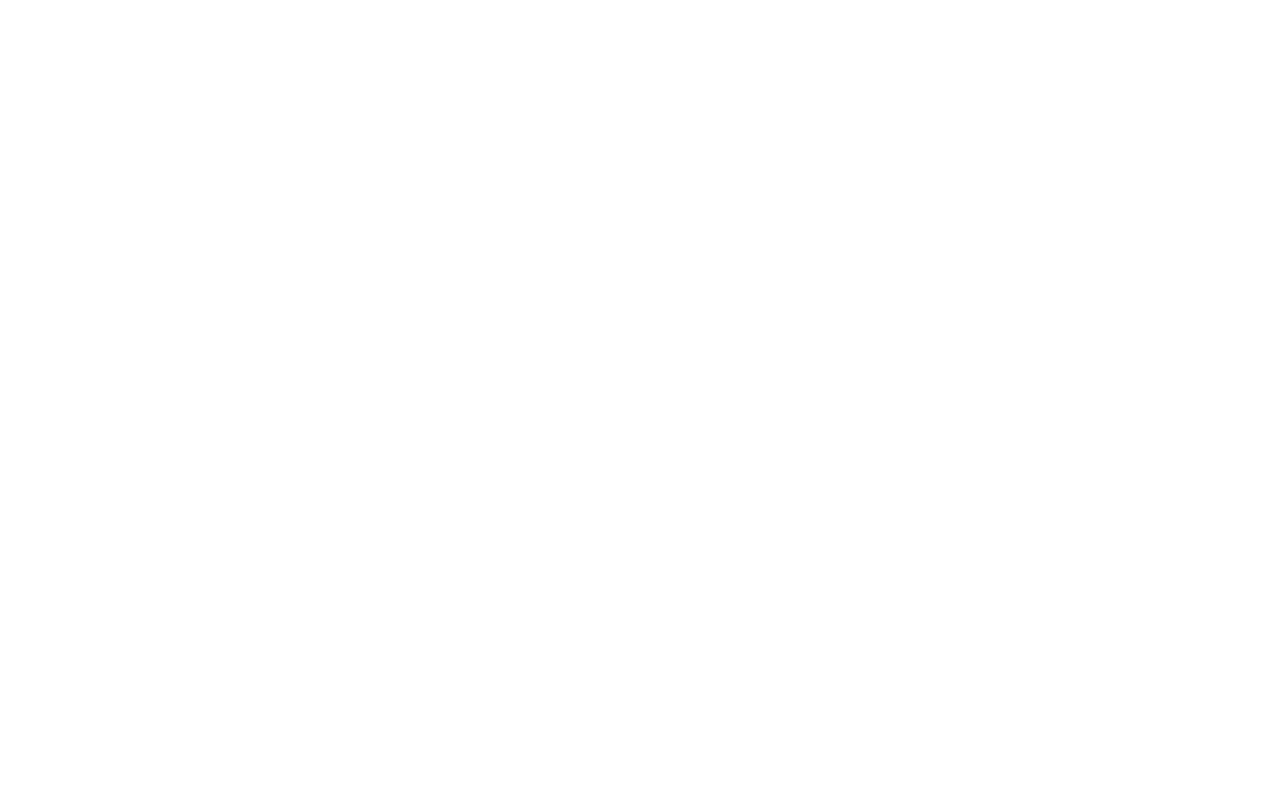
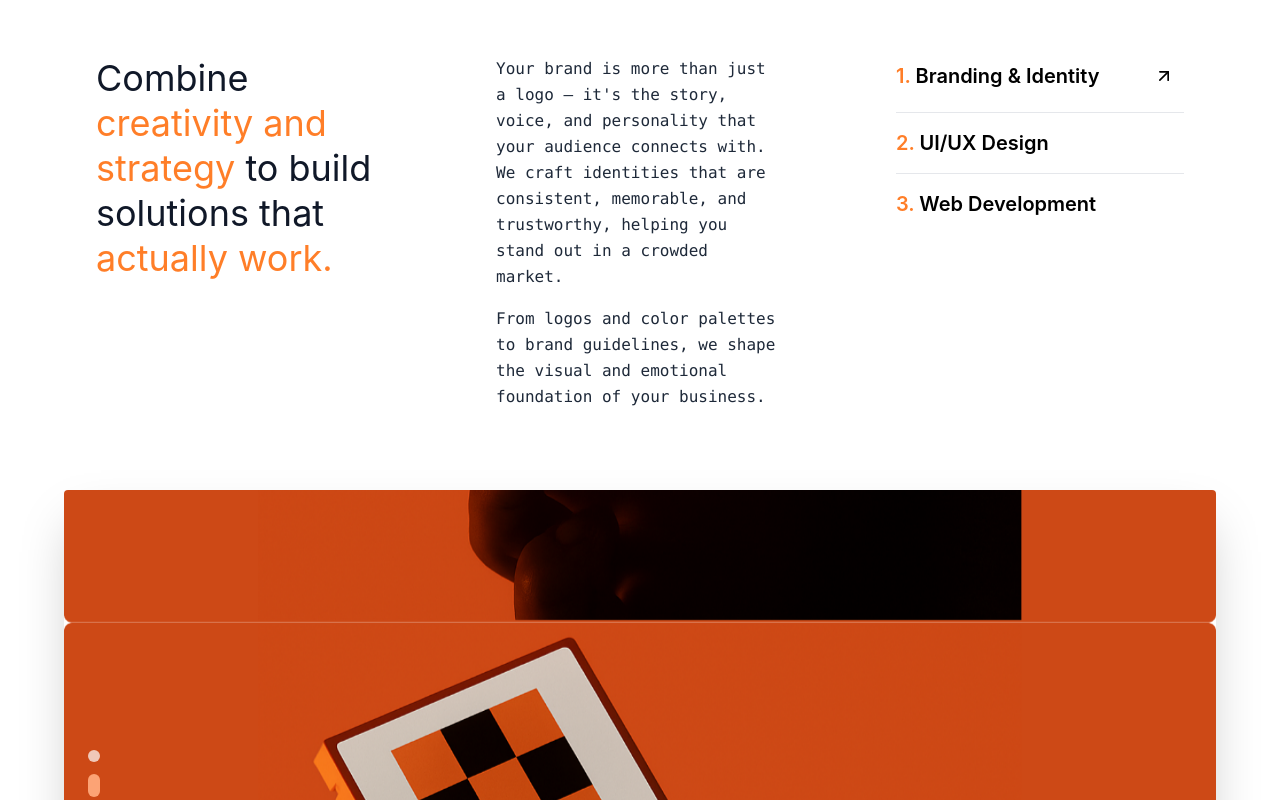
Before and after one commit to saifhusain62/Alvio_Client_Project, a React (Vite) app in the folder frontend/: page / in a window 1280 px wide. Shown: the part 1780-2580 px from the top of the page. Before the commit the page ends 1724 px from the top, so only its background shows below. Built offline with nearby package versions, Linux system fonts and the light colour scheme.

Commit message:
Servides Section Done

```diff
--- /dev/null
+++ b/frontend/src/components/HomeComponent/HomeServices.tsx
@@ -0,0 +1,149 @@
+import React, { useEffect, useState } from 'react';
+import AOS from 'aos';
+import 'aos/dist/aos.css';
+import { ArrowUpRight } from 'lucide-react';
+import Sliderimg from '../../assets/sliderimg.png'
+
+const ServicesSection: React.FC = () => {
+  const [currentSlide, setCurrentSlide] = useState(0);
+
+  // Unsplash images
+  const images = [
+   Sliderimg,
+   Sliderimg,
+   Sliderimg
+  ];
+
+  const services = [
+    'Branding & Identity',
+    'UI/UX Design',
+    'Web Development',
+  ];
+
+  useEffect(() => {
+    AOS.init({
+      duration: 1000,
+      once: true,
+      easing: 'ease-out',
+    });
+  }, []);
+
+  // Auto slide effect
+  useEffect(() => {
+    const interval = setInterval(() => {
+      setCurrentSlide((prev) => (prev + 1) % images.length);
+    }, 3000);
+
+    return () => clearInterval(interval);
+  }, [images.length]);
+
+  return (
+    <section className="min-h-screen bg-white py-12 px-4 md:py-20 md:px-8 lg:px-16">
+      <div className="max-w-[1600px] mx-auto">
+        {/* Changed from grid to flex column - stacks vertically */}
+        <div className="flex flex-col gap-8 lg:gap-12">
+
+          {/* First Vertical Box - Content Section */}
+     <div className="flex flex-col lg:flex-row gap-8 md:gap-12 w-full">
+
+  {/* 1st Grid Box - Main Heading */}
+  <div
+    className="flex-1 bg-white p-6 md:p-8 rounded-2xl"
+    data-aos="fade-up"
+    data-aos-delay="100"
+  >
+    <h2 className="text-2xl md:text-3xl lg:text-4xl font-normal leading-tight text-gray-900">
+      Combine <span className='text-[#FF7E28]'>creativity and strategy </span>to build solutions that <span className='text-[#FF7E28]'>actually work.</span>
+    </h2>
+  </div>
+
+  {/* 2nd Grid Box - Description */}
+  <div
+    className="flex-1 bg-white p-6 md:p-8 rounded-2xl"
+    data-aos="fade-up"
+    data-aos-delay="200"
+  >
+    <p className="font-mono text-sm md:text-base text-gray-800 leading-relaxed mb-4">
+      Your brand is more than just a logo — it's the story, voice, and personality that your audience connects with. We craft identities that are consistent, memorable, and trustworthy, helping you stand out in a crowded market.
+    </p>
+    <p className="font-mono text-md md:text-base text-gray-800 leading-relaxed font-normal">
+      From logos and color palettes to brand guidelines, we shape the visual and emotional foundation of your business.
+    </p>
+  </div>
+
+  {/* 3rd Grid Box - Services List */}
+  <div
+    className="flex-1 bg-white p-6 md:p-8 rounded-2xl"
+    data-aos="fade-up"
+    data-aos-delay="300"
+  >
+   <div className="space-y-4">
+  {services.map((service, index) => (
+    <div
+      key={index}
+      className="flex items-center justify-between group cursor-pointer border-b border-gray-200 pb-4 last:border-0 last:pb-0 hover:border-[#FF7E28] transition-all duration-300"
+    >
+      <span className="text-lg md:text-xl font-semibold text-black">
+        <span className="text-[#FF7E28]">{index + 1}.</span> {service}
+      </span>
+      {index === 0 && (
+        <div className="w-10 h-10 flex items-center justify-center text-black rounded-full group-hover:scale-110 transition-transform duration-300">
+          <ArrowUpRight className="w-5 h-5" />
+        </div>
+      )}
+    </div>
+  ))}
+</div>
+  </div>
+</div>
+
+          {/* Second Vertical Box - Image Slider */}
+          <div
+            className="relative h-[600px] md:h-[600px] w-full"
+            data-aos="fade-up"
+            data-aos-delay="400"
+          >
+            <div className="relative w-full h-full rounded-sm overflow-hidden shadow-2xl">
+              {/* Images Container */}
+              <div
+                className="flex flex-col h-full transition-transform duration-700 ease-in-out"
+                style={{ transform: `translateY(-${currentSlide * 100}%)` }}
+              >
+                {images.map((image, index) => (
+                  <div
+                    key={index}
+                    className="min-h-full w-full flex-shrink-0"
+                  >
+                    <img
+                      src={image}
+                      alt={`Slide ${index + 1}`}
+                      className="w-full h-full object-cover"
+                    />
+                  </div>
+                ))}
+              </div>
+
+              {/* Vertical Dots Navigation */}
+              <div className="absolute left-6 top-1/2 -translate-y-1/2 flex flex-col gap-3 z-10">
+                {images.map((_, index) => (
+                  <button
+                    key={index}
+                    onClick={() => setCurrentSlide(index)}
+                    className={`w-3 h-3 rounded-full transition-all duration-300 ${
+                      currentSlide === index
+                        ? 'bg-[#FF7E28] h-8'
+                        : 'bg-white/70 hover:bg-white'
+                    }`}
+                    aria-label={`Go to slide ${index + 1}`}
+                  />
+                ))}
+              </div>
+            </div>
+          </div>
+        </div>
+      </div>
+    </section>
+  );
+};
+
+export default ServicesSection;
--- a/frontend/src/pages/Home.tsx
+++ b/frontend/src/pages/Home.tsx
@@ -1,12 +1,14 @@
 import React from 'react';
 import HeroSection from '../components/HomeComponent/HeroHome';
 import AboutHomeSection from '../components/HomeComponent/AboutHome'
+import HomeServicesSection from '../components/HomeComponent/HomeServices'
 
 const Home: React.FC = () => {
   return (
    <div>
     <HeroSection/>
     <AboutHomeSection/>
+    <HomeServicesSection/>
    </div>
   );
 };
```
Also changed, not shown: frontend/src/assets/sliderimg.png (added).
